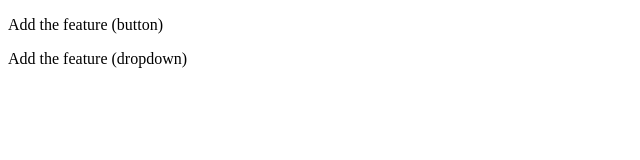
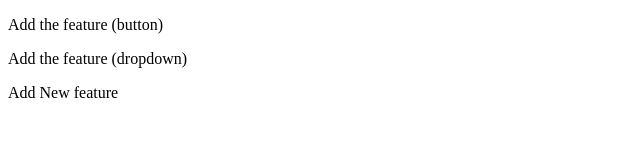
Before and after one commit to Yogesh-aher-45/project2, a plain HTML site: page index.html in a window 1280 px wide. Shown: the whole page, without its empty margins (0-640 px from the left). Drawn offline with Linux system fonts and the light colour scheme.

Commit message:
add featur

```diff
--- a/index.html
+++ b/index.html
@@ -8,5 +8,6 @@
 <body>
     <p>Add the feature (button)</p>
     <p>Add the feature (dropdown)</p>
+    <p>Add New feature</p>
 </body>
 </html>
```
